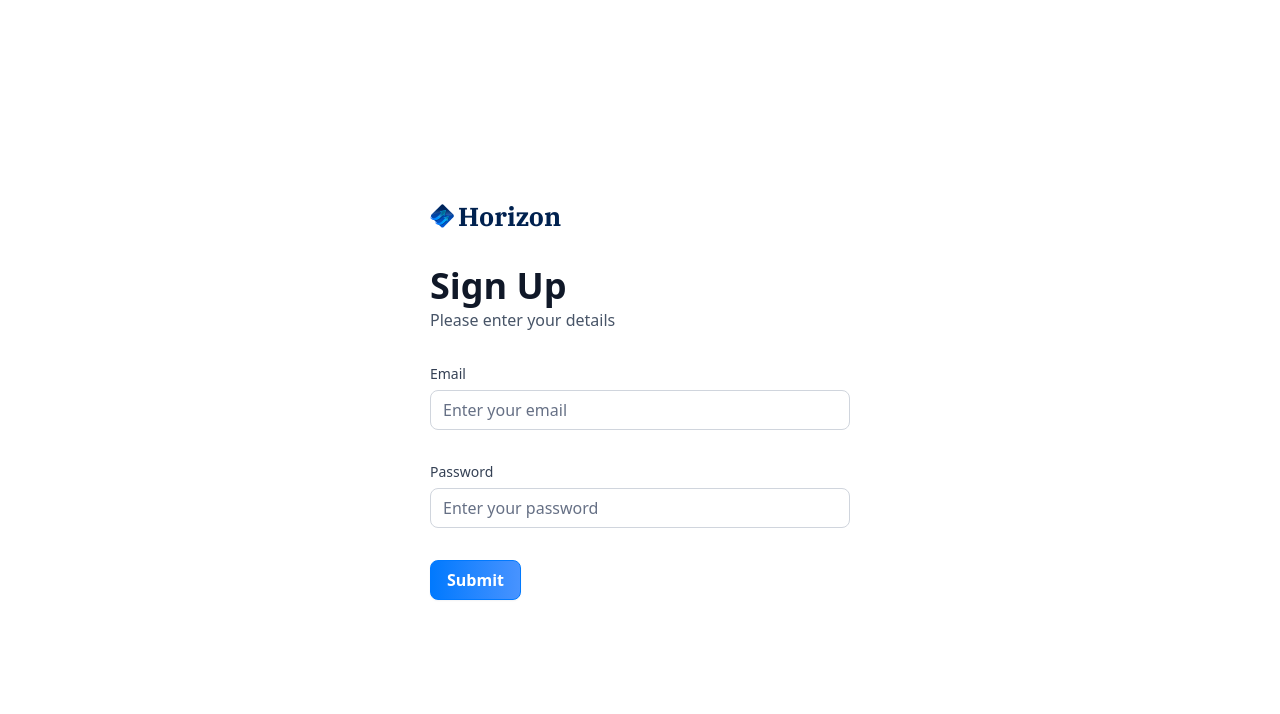
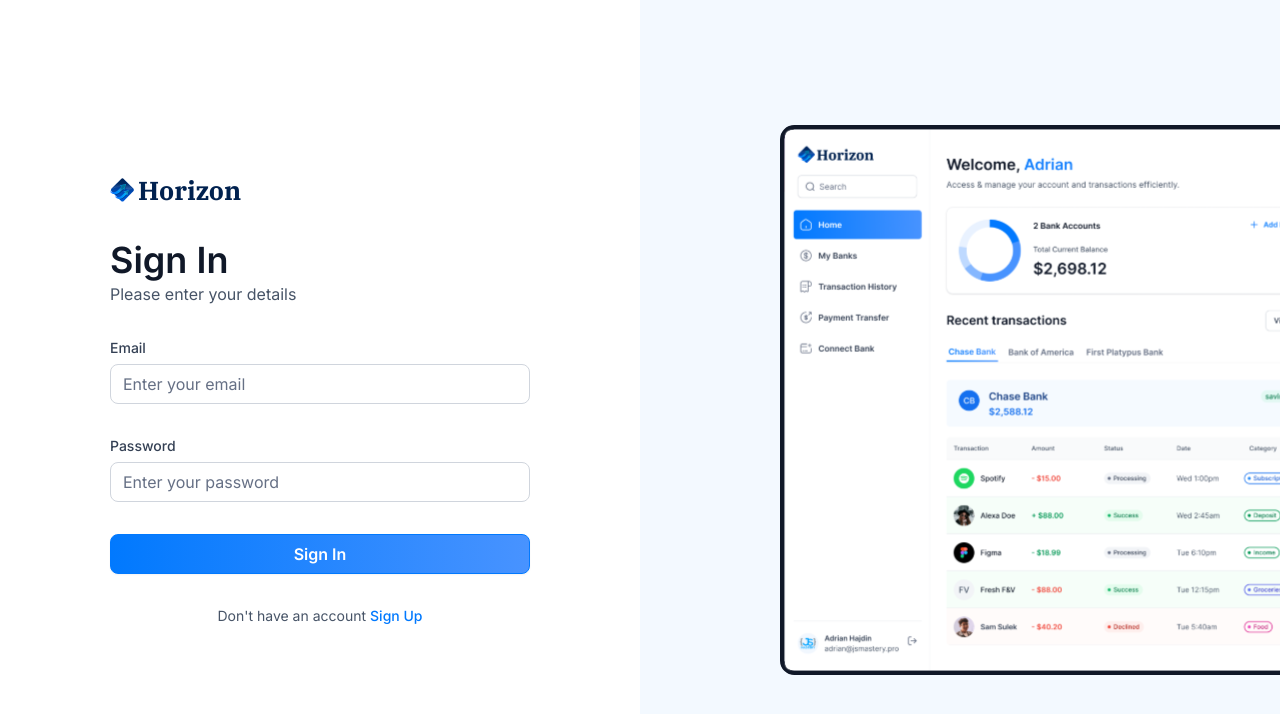
Before and after one commit to yogeswarl/banking-system, a Next.js app: page /sign-in in a window 1280 px wide. Shown: the top 714 px of the page. Built offline with nearby package versions, Linux system fonts and the light colour scheme.

Commit message:
Sign in complete

```diff
--- a/app/(auth)/layout.tsx
+++ b/app/(auth)/layout.tsx
@@ -1,11 +1,24 @@
-import React from 'react'
-import AuthForm from '@/components/AuthForm'
-const SignUp = () => {
+import Image from "next/image";
+
+export default function RootLayout({
+  children,
+}: Readonly<{
+  children: React.ReactNode;
+}>) {
   return (
-    <section className='flex-center size-full max-sm:px-6'>
-      <AuthForm  type="sign-up"/>
-    </section >
-  )
+    <main className="flex min-h-screen w-full justify-between font-inter">
+      {children}
+      <div className="auth-asset">
+        <div>
+          <Image
+            src="/icons/auth-image.svg"
+            alt="Auth image"
+            width={500}
+            height={500}
+            className="rounded-l-xl object-contain"
+          />
+        </div>
+      </div>
+    </main>
+  );
 }
-
-export default SignUp
--- a/components/AuthForm.tsx
+++ b/components/AuthForm.tsx
@@ -10,12 +10,14 @@ import { Form, FormControl, FormDescription, FormField, FormItem, FormLabel, For
 import {Input} from '@/components/ui/input';
 import CustomInput from './CustomInput';
 import { authformSchema } from '@/lib/utils';
+import { Loader2 } from 'lucide-react';
 
 const formSchema = z.object({
   email: z.string().email(),
 })
 const AuthForm = ({type}:{type:string}) => {
   const [user, setUser] = useState(null)
+  const [isLoading, setIsLoading] = useState(false)
 
   const form = useForm<z.infer<typeof authformSchema>>({
     resolver: zodResolver(authformSchema),
@@ -26,7 +28,9 @@ const AuthForm = ({type}:{type:string}) => {
   })
 
   function onSubmit(values: z.infer<typeof authformSchema>) {
+    setIsLoading(true);
     console.log(values)
+    setIsLoading(false);
   }
 
   return (
@@ -38,7 +42,7 @@ const AuthForm = ({type}:{type:string}) => {
       </Link>
       <div className="flex flex-col gap-1 md:gap-3">
         <h1 className="text-24 lg:text-36 font-semibold text-gray-900">
-          {user ? 'Link Account': type=== 'sign-in' ? 'Sign In' : 'Sign Up'}
+          {user ? 'Link Account': type === 'sign-in' ? 'Sign In' : 'Sign Up'}
           <p className="text-16 font-normal text-gray-600">
             {user ? 'Link you account to get started': 'Please enter your details'}
           </p>
@@ -56,10 +60,22 @@ const AuthForm = ({type}:{type:string}) => {
 
               <CustomInput control={form.control} name='email' label='Email' placeholder='Enter your email' />
               <CustomInput control={form.control} name='password' label='Password' placeholder='Enter your password' />
+              <div className='flex flex-col gap-4'>
 
-              <Button type="submit" className='form-btn'>Submit</Button>
+                <Button type="submit" className='form-btn' disabled={isLoading}>
+                  {isLoading ? (
+                    <>
+                    <Loader2 size={20} className='animate-spin' /> &nbsp; Loading...
+                    </>
+                  ): type === 'sign-in' ? 'Sign In' : 'Sign Up'}
+                </Button>
+              </div>
             </form>
           </Form>
+          <footer className="flex justify-center gap-1">
+            <p className='text-14 font-normal text-gray-600'>{type==='sign-in' ? "Don't have an account" : 'Already Have an account'}</p>
+            <Link className='form-link' href={type==='sign-in' ? ' /sign-up' : ' /sign-in'}>{type==='sign-in' ? 'Sign Up' : 'Sign In'}</Link>
+          </footer>
         </>
       )}
     </section>
```
